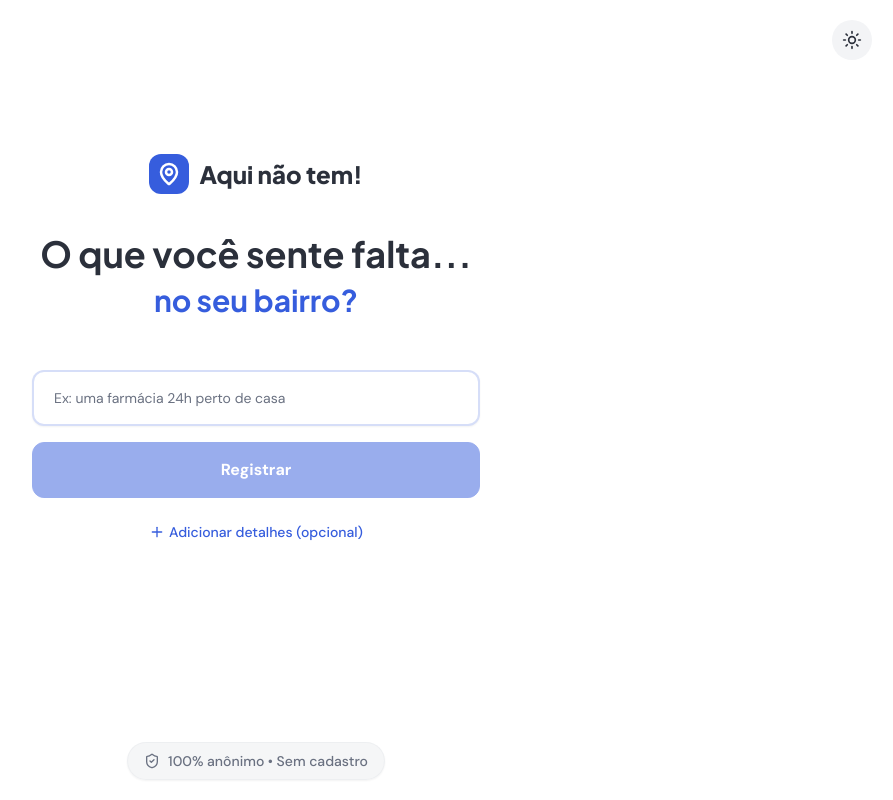
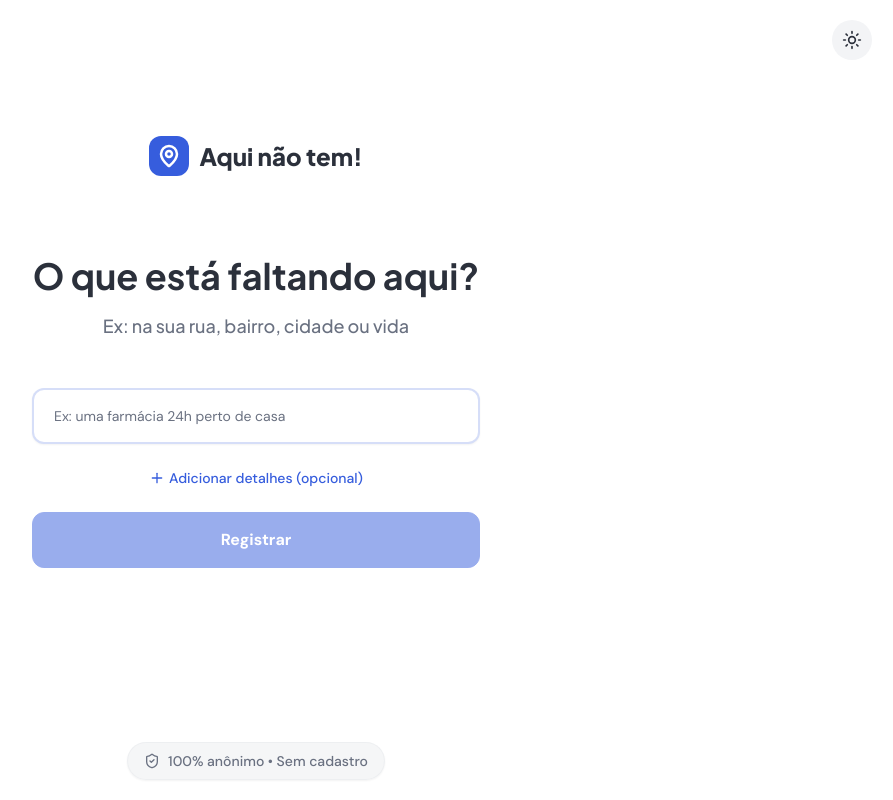
Before and after one commit to jorguzz-fer/aquinaotem, a Next.js app: page / in a window 1280 px wide. Shown: the whole page, without its empty margins (384-1277 px from the left). Built offline with nearby package versions, Linux system fonts and the light colour scheme.

Commit message:
fix(ui): Refine Home layout, spacing and copy

```diff
--- a/src/app/page.tsx
+++ b/src/app/page.tsx
@@ -56,16 +56,6 @@ export default function Home() {
   const [isSubmitting, setIsSubmitting] = useState(false);
   const [submitted, setSubmitted] = useState(false);
 
-  // Typing effect state
-  const typingWords = ["na sua rua?", "no seu bairro?", "na sua cidade?"];
-  const [wordIndex, setWordIndex] = useState(0);
-
-  useEffect(() => {
-    const interval = setInterval(() => {
-      setWordIndex((prev) => (prev + 1) % typingWords.length);
-    }, 3000);
-    return () => clearInterval(interval);
-  }, [typingWords.length]);
 
   const handleSubmit = async (e: React.FormEvent) => {
     e.preventDefault();
@@ -146,7 +136,7 @@ export default function Home() {
                 className="space-y-6"
               >
                 <div className="flex flex-col items-center mb-12">
-                  <div className="flex items-center gap-2.5 mb-10">
+                  <div className="flex items-center gap-2.5 mb-20">
                     <div className="w-10 h-10 rounded-xl bg-primary flex items-center justify-center">
                       <MapPin className="w-6 h-6 text-primary-foreground" strokeWidth={2.5} />
                     </div>
@@ -154,24 +144,12 @@ export default function Home() {
                       Aqui não tem!
                     </span>
                   </div>
-                  <h1 className="font-display font-bold text-3xl md:text-4xl text-foreground mb-2 text-center" data-testid="text-heading">
-                    O que você sente falta...
+                  <h1 className="font-display font-bold text-3xl md:text-4xl text-foreground mb-4 text-center" data-testid="text-heading">
+                    O que está faltando aqui?
                   </h1>
-                  <div className="h-10 relative w-full">
-                    <AnimatePresence mode="wait">
-                      <motion.p
-                        key={wordIndex}
-                        initial={{ opacity: 0, y: 10 }}
-                        animate={{ opacity: 1, y: 0 }}
-                        exit={{ opacity: 0, y: -10 }}
-                        transition={{ duration: 0.2 }}
-                        className="font-display font-bold text-2xl md:text-3xl text-primary text-center absolute left-0 right-0"
-                        data-testid="text-subheading"
-                      >
-                        {typingWords[wordIndex]}
-                      </motion.p>
-                    </AnimatePresence>
-                  </div>
+                  <p className="font-display font-medium text-lg text-muted-foreground text-center" data-testid="text-subheading">
+                    Ex: na sua rua, bairro, cidade ou vida
+                  </p>
                 </div>
 
                 <div className="space-y-4">
@@ -182,7 +160,7 @@ export default function Home() {
                     onChange={(e) => setSuggestion(e.target.value)}
                     className="h-14 px-5 text-base border-2 border-primary/20 focus:border-primary rounded-xl bg-background shadow-sm transition-all duration-200 focus:shadow-md"
                     data-testid="input-suggestion"
-                    minLength={10} // Enforce API requirement on client side
+                    minLength={10}
                   />
 
                   <AnimatePresence>
@@ -198,12 +176,22 @@ export default function Home() {
                           value={details}
                           onChange={(e) => setDetails(e.target.value)}
                           rows={3}
-                          className="w-full px-5 py-4 text-base border-2 border-primary/20 focus:border-primary rounded-xl bg-background shadow-sm transition-all duration-200 focus:shadow-md resize-none focus:outline-none focus:ring-2 focus:ring-primary/20 text-foreground placeholder:text-muted-foreground"
+                          className="w-full px-5 py-4 text-base border-2 border-primary/20 focus:border-primary rounded-xl bg-background shadow-sm transition-all duration-200 focus:shadow-md resize-none focus:outline-none focus:ring-2 focus:ring-primary/20 text-foreground placeholder:text-muted-foreground mb-4"
                           data-testid="input-details"
                         />
                       </motion.div>
                     )}
                   </AnimatePresence>
+
+                  <button
+                    type="button"
+                    onClick={() => setShowDetails(!showDetails)}
+                    className="w-full flex items-center justify-center gap-1 text-primary font-medium text-sm hover:text-primary/80 transition-colors py-2 mb-2"
+                    data-testid="button-toggle-details"
+                  >
+                    <Plus className={`w-4 h-4 transition-transform duration-200 ${showDetails ? 'rotate-45' : ''}`} />
+                    {showDetails ? "Ocultar detalhes" : "Adicionar detalhes (opcional)"}
+                  </button>
 
                   <Button
                     type="submit"
@@ -221,16 +209,6 @@ export default function Home() {
                       "Registrar"
                     )}
                   </Button>
-
-                  <button
-                    type="button"
-                    onClick={() => setShowDetails(!showDetails)}
-                    className="w-full flex items-center justify-center gap-1 text-primary font-medium text-sm hover:text-primary/80 transition-colors py-2"
-                    data-testid="button-toggle-details"
-                  >
-                    <Plus className={`w-4 h-4 transition-transform duration-200 ${showDetails ? 'rotate-45' : ''}`} />
-                    {showDetails ? "Ocultar detalhes" : "Adicionar detalhes (opcional)"}
-                  </button>
                 </div>
               </motion.form>
             )}
```
